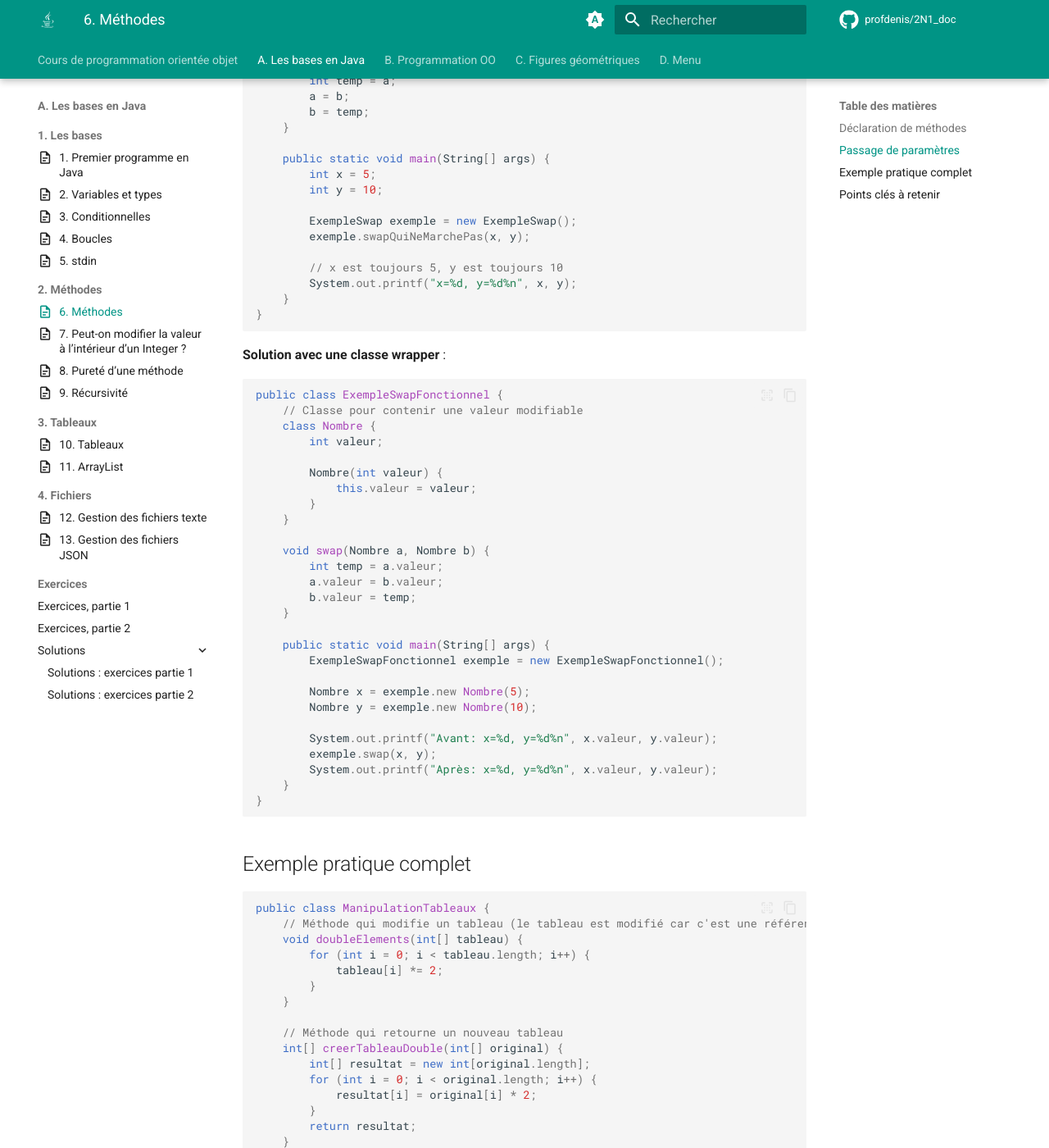
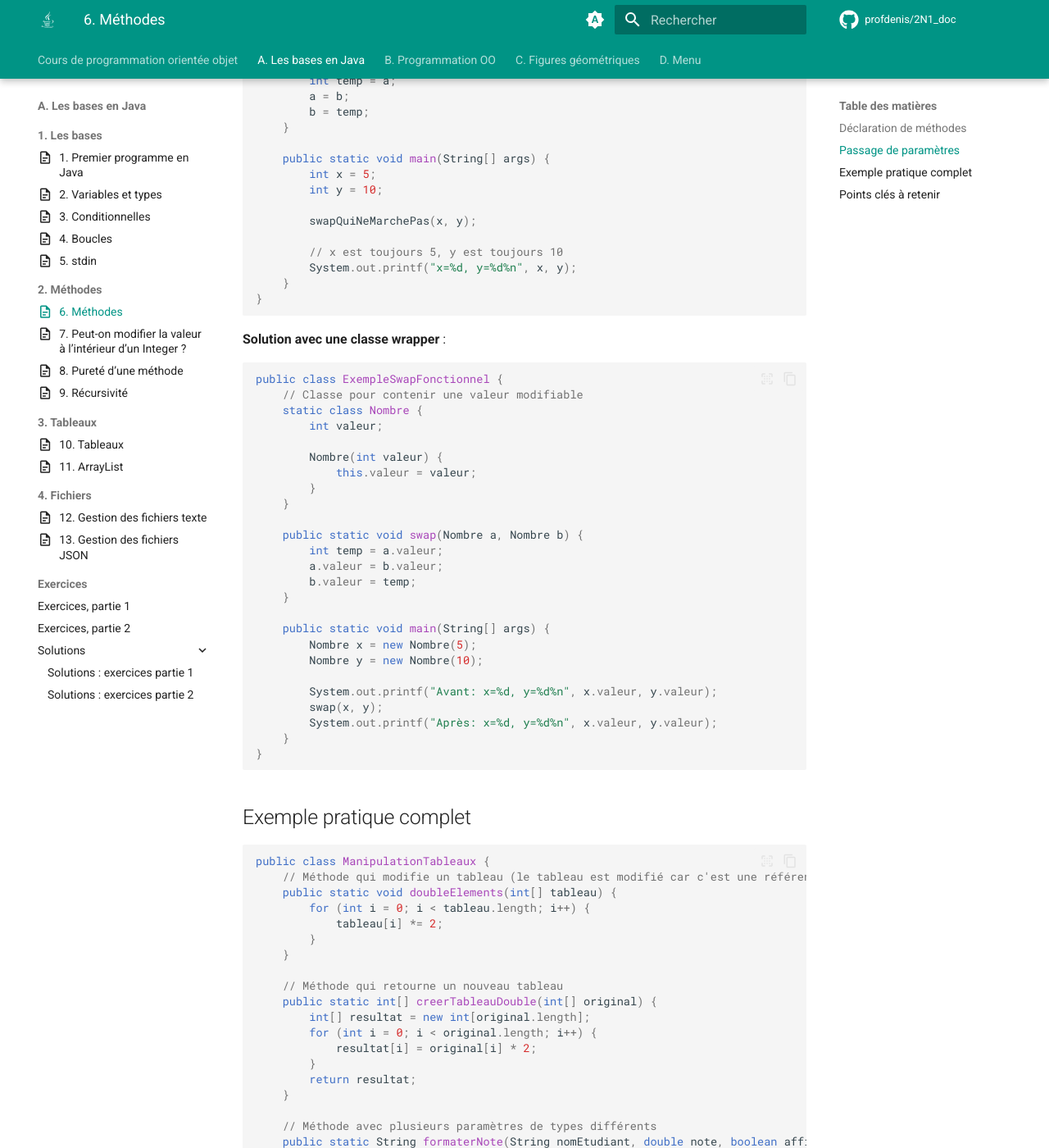
Before and after one commit to profdenis/2N1_doc, an MkDocs documentation site: the page built from docs/A. Les bases en Java/2. Méthodes/06-Methodes.md, in a window 1280 px wide and 1400 px high, scrolled down 1095 px. Shown: the whole window at 82% size. Built offline with MkDocs 1.6.1 and Material for MkDocs 9.7.7, drawn with Linux system fonts in a browser that asks for light colours; comment, search, counter and statistics services are not loaded; some of the changed text lies outside the part shown.

Commit message:
correction exemples méthodes

````diff
--- a/docs/A. Les bases en Java/2. Méthodes/06-Methodes.md
+++ b/docs/A. Les bases en Java/2. Méthodes/06-Methodes.md
@@ -20,17 +20,17 @@ Exemples simples :
 ```java
 public class ExemplesMethodes {
     // Méthode sans paramètre et sans retour
-    void afficherBonjour() {
+    public static void afficherBonjour() {
         System.out.println("Bonjour!");
     }
 
     // Méthode avec paramètres et retour
-    int additionner(int a, int b) {
+    public static int additionner(int a, int b) {
         return a + b;
     }
 
     // Méthode avec plusieurs paramètres
-    double calculerMoyenne(double... notes) {
+    public static double calculerMoyenne(double... notes) {
         double somme = 0;
         for (double note : notes) {
             somme += note;
@@ -50,7 +50,7 @@ passée par valeur.
 ```java
 public class ExempleSwap {
     // Cette méthode ne fonctionne PAS
-    void swapQuiNeMarchePas(int a, int b) {
+    public static void swapQuiNeMarchePas(int a, int b) {
         int temp = a;
         a = b;
         b = temp;
@@ -60,8 +60,7 @@ public class ExempleSwap {
         int x = 5;
         int y = 10;
 
-        ExempleSwap exemple = new ExempleSwap();
-        exemple.swapQuiNeMarchePas(x, y);
+        swapQuiNeMarchePas(x, y);
 
         // x est toujours 5, y est toujours 10
         System.out.printf("x=%d, y=%d%n", x, y);
@@ -74,7 +73,7 @@ public class ExempleSwap {
 ```java
 public class ExempleSwapFonctionnel {
     // Classe pour contenir une valeur modifiable
-    class Nombre {
+    static class Nombre {
         int valeur;
 
         Nombre(int valeur) {
@@ -82,20 +81,18 @@ public class ExempleSwapFonctionnel {
         }
     }
 
-    void swap(Nombre a, Nombre b) {
+    public static void swap(Nombre a, Nombre b) {
         int temp = a.valeur;
         a.valeur = b.valeur;
         b.valeur = temp;
     }
 
     public static void main(String[] args) {
-        ExempleSwapFonctionnel exemple = new ExempleSwapFonctionnel();
-
-        Nombre x = exemple.new Nombre(5);
-        Nombre y = exemple.new Nombre(10);
+        Nombre x = new Nombre(5);
+        Nombre y = new Nombre(10);
 
         System.out.printf("Avant: x=%d, y=%d%n", x.valeur, y.valeur);
-        exemple.swap(x, y);
+        swap(x, y);
         System.out.printf("Après: x=%d, y=%d%n", x.valeur, y.valeur);
     }
 }
@@ -106,14 +103,14 @@ public class ExempleSwapFonctionnel {
 ```java
 public class ManipulationTableaux {
     // Méthode qui modifie un tableau (le tableau est modifié car c'est une référence)
-    void doubleElements(int[] tableau) {
+    public static void doubleElements(int[] tableau) {
         for (int i = 0; i < tableau.length; i++) {
             tableau[i] *= 2;
         }
     }
 
     // Méthode qui retourne un nouveau tableau
-    int[] creerTableauDouble(int[] original) {
+    public static int[] creerTableauDouble(int[] original) {
         int[] resultat = new int[original.length];
         for (int i = 0; i < original.length; i++) {
             resultat[i] = original[i] * 2;
@@ -122,7 +119,7 @@ public class ManipulationTableaux {
     }
 
     // Méthode avec plusieurs paramètres de types différents
-    String formaterNote(String nomEtudiant, double note, boolean afficherMention) {
+    public static String formaterNote(String nomEtudiant, double note, boolean afficherMention) {
         String mention = "";
         if (afficherMention) {
             mention = note >= 60 ? " (Réussite)" : " (Échec)";
@@ -131,15 +128,13 @@ public class ManipulationTableaux {
     }
 
     public static void main(String[] args) {
-        ManipulationTableaux manip = new ManipulationTableaux();
-
         // Test avec tableau (passage par référence)
         int[] nombres = {1, 2, 3, 4, 5};
         System.out.println("Avant modification:");
         for (int n : nombres) System.out.print(n + " ");
         System.out.println();
 
-        manip.doubleElements(nombres);
+        doubleElements(nombres);
 
         System.out.println("Après modification:");
         for (int n : nombres) System.out.print(n + " ");
````
Also changed, not shown: other parts of docs/A. Les bases en Java/2. Méthodes/06-Methodes.md (+2 -2 lines), site/A. Les bases en Java/2. Méthodes/06-Methodes/index.html, site/search/search_index.json.
